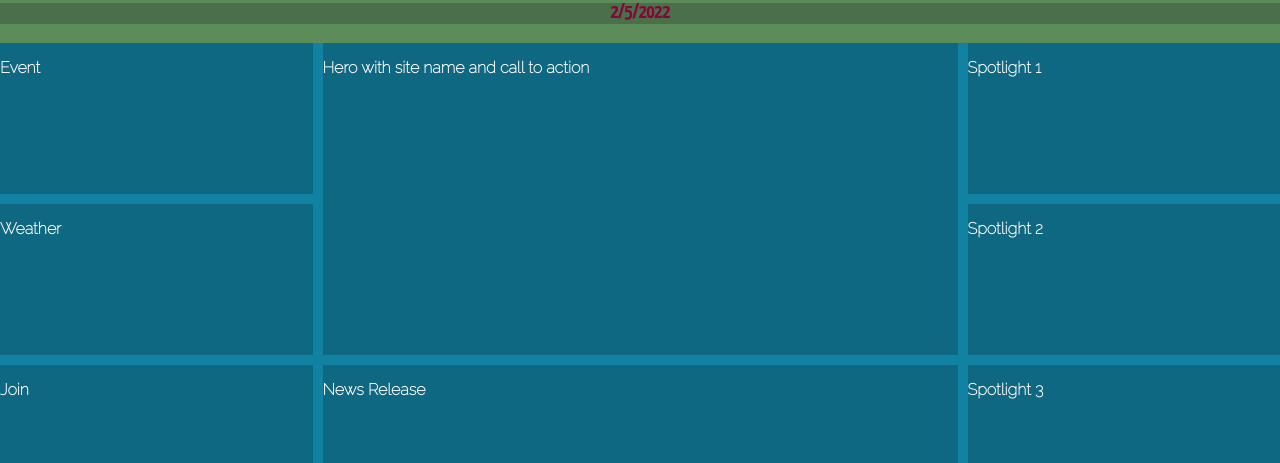
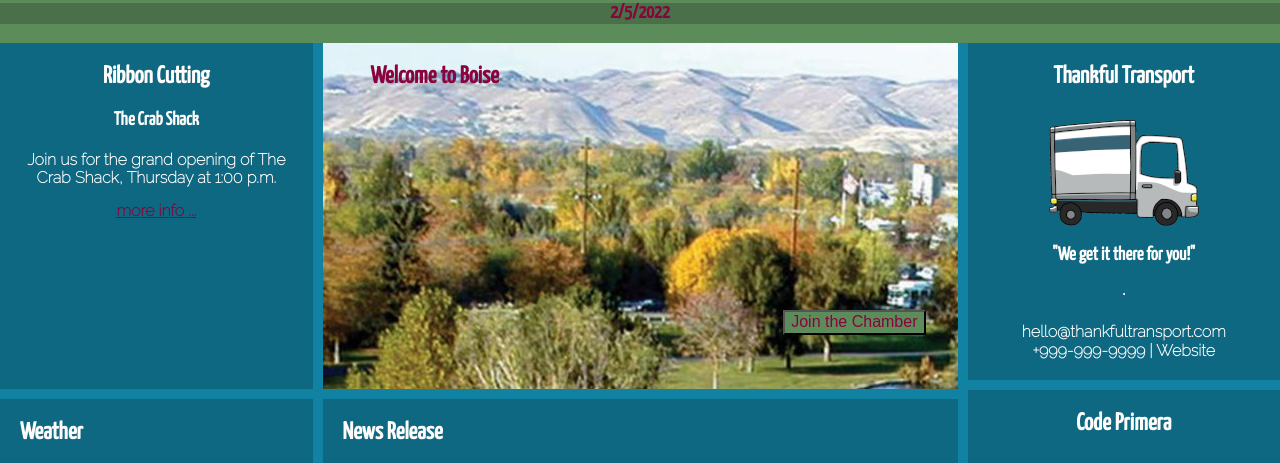
Before and after one commit to bneveret/wdd230, a plain HTML site: page chamber/index.html in a window 1280 px wide. Shown: the part 151-614 px from the top of the page. Drawn offline with Linux system fonts and the light colour scheme.

Commit message:
chamber updated

```diff
--- a/chamber/css/large.css
+++ b/chamber/css/large.css
@@ -25,15 +25,15 @@
     main {
         display: grid;
         grid-template-columns: repeat(4, 1fr);
-        grid-template-rows: repeat(3, 1fr);
+        grid-template-rows: repeat(3, min-content);
     }
     #hero {
         grid-column: 2/4;
-        grid-row: 1/3;
+        grid-row: 1/2;
     }
     #news {
         grid-column: 2/4;
-        grid-row: 3/4;
+        grid-row: 2/4;
     }
     #spotlights {
         grid-row: 1/4;
@@ -41,8 +41,12 @@
     }
     #spotlights div {
         display: grid;
-        grid-template-rows: repeat(3, 1fr);
+        grid-template-rows: repeat(3, min-content);
         grid-template-columns: 1fr;
+    }
+    #joinUs {
+        margin-top: 200px;
+        margin-bottom: -50px;
     }
 
 }
--- a/chamber/css/medium.css
+++ b/chamber/css/medium.css
@@ -1,5 +1,4 @@
 @media only screen and (min-width: 38rem) {
-
 
     #join, #s3 {
         display: inline-block;
@@ -7,6 +6,7 @@
     @media only screen and (max-width: 64rem) {
         #spotlights {
             grid-template-columns: 1fr 1fr 1fr;
+            grid-template-rows: min-content;
             }
         }
     footer div {
--- a/chamber/css/small.css
+++ b/chamber/css/small.css
@@ -1,9 +1,20 @@
 html {-webkit-text-size-adjust: 100%; -ms-text-size-adjust: 100%;}
 * { -moz-box-sizing: border-box; -webkit-box-sizing: border-box; box-sizing: border-box; }
 
-header, footer {
+header, footer, button {
     background-color: #5B8C5A;
     color: #89043D;
+}
+
+a {
+    color: #89043D;
+}
+a:hover {
+    color: black;
+}
+
+#hero button:hover {
+    background-color: rgba(0,0,0,0.2);
 }
 
 img {
@@ -31,7 +42,7 @@ body {
 main {
     display: grid;
     gap: 10px;
-    grid-template-rows: 1fr 1fr 1fr 1fr 1fr 1fr;
+    grid-template-rows: min-content min-content min-content min-content min-content min-content;
 }
 
 footer div {
@@ -52,7 +63,7 @@ p, a {
 main div {
     display: inline-block;
     background-color: rgba(0,0,0,0.2);
-    height: 100px;
+    min-height: 50px;
 }
 
 nav button {
@@ -104,9 +115,70 @@ nav ul.open {display: block;}
     gap: 10px;
     grid-template-rows: 1fr 1fr;
     background-color: rgba(0,0,0,-0.2);
-
 }
 
 #join, #s3 {
     display: none;
 }
+
+#joinUs {
+    float: right;
+    margin-right: 2em;
+    margin-top: 50px;
+    margin-bottom: 20px;
+}
+
+#hero {
+    background-image: url(../images/hero.jpg);
+}
+#hero h2 {
+    margin-left: 2em;
+    color: #89043D;
+}
+
+#event {
+    text-align: center;
+}
+#event p {
+    margin: 15px;
+}
+
+#weather img {
+    float: right;
+    margin-right: 100px;
+}
+#weather h3 {
+    font-size:30px;
+}
+#weather h2, #weather h3, #weather p {
+    margin-left: 20px;
+}
+
+#news h2, #news p {
+    margin: 20px;
+}
+#spotlights div hr {
+    border-top: 1px solid #FEFCFB;
+  }
+#spotlights div {
+    text-align: center;
+}
+#spotlights img {
+justify-self: center;
+}
+
+#join button {
+    width: 76%;
+    margin: 12%;
+}
+#join {
+    text-align: center;
+}
+
+#banner {
+    text-align: center;
+    grid-column: 1/4;
+}
+#banner.closed {
+    display: none;
+}
--- a/chamber/index.html
+++ b/chamber/index.html
@@ -15,6 +15,8 @@
       href="https://fonts.googleapis.com/css2?family=Raleway:wght@100&family=Yanone+Kaffeesatz&display=swap"
       rel="stylesheet"
     />
+
+    <link rel="icon" href="images/evergreen.ico" type="image/x-icon">
 
     <link href="css/normalize.css" rel="stylesheet" />
     <link href="css/small.css" rel="stylesheet" />
@@ -47,19 +49,20 @@
         </ul>
       </nav>
       <h3 id="currentdate">date</h3>
+      <div id="banner"><h2>🤝🏼 Come join us for the chamber meet and greet Wednesday at 7:00 p.m.</h2></div>
     </header>
 
     <main>
-      <div id="hero"><p>Hero with site name and call to action</p></div>
-      <div id="event"><p>Event</p></div>
-      <div id="weather"><p>Weather</p></div>
-      <div id="news"><p>News Release</p></div>
+      <div id="hero"><h2>Welcome to Boise</h2><button id="joinUs">Join the Chamber</button></div>
+      <div id="event"><h2>Ribbon Cutting</h2><h3>The Crab Shack</h3><p>Join us for the grand opening of The Crab Shack, Thursday at 1:00 p.m.</p><a href="#">more info ...</a></div>
+      <div id="weather"><h2>Weather</h2><img src="images/weather.png" alt="weather"><h3>33&deg;C</h3><h3>Partly Cloudy</h3><p>Wind Speed: 2.5 km/h</p><p>Wind Chill: N/A</p></div>
+      <div id="news"><h2>News Release</h2><p>Lorem ipsum dolor sit amet, consectetur adipiscing elit, sed do eiusmod tempor incididunt ut labore et dolore magna aliqua. Ut enim ad minim veniam, quis nostrud exercitation ullamco laboris nisi ut aliquip ex ea commodo consequat. Duis aute irure dolor in reprehenderit in voluptate velit esse cillum dolore eu fugiat nulla pariatur. Excepteur sint occaecat cupidatat non proident, sunt in culpa qui officia deserunt mollit anim id est laborum.</p></div>
       <div id="spotlights">
-        <div><p>Spotlight 1</p></div>
-        <div><p>Spotlight 2</p></div>
-        <div id="s3"><p>Spotlight 3</p></div>
+        <div><h2>Thankful Transport</h2><img src="images/truck.png" alt="truck"><h3>"We get it there for you!"</h3><hr><p>hello@thankfultransport.com<br>+999-999-9999 | Website</p></div>
+        <div><h2>Code Primera</h2><img src="images/computer.png" alt=""><h3>An after school coding instructional program.</h3><hr><p>contact@codeprimera.com<br>+999-999-9999 | Website</p></div>
+        <div id="s3"><h2>Build a Treefort</h2><img src="images/treefort.png" alt="treefort"><h3>Over 1000 Plans!</h3><hr><p>build@treefort.com<br>+999-999-9999 | Website</p></div>
       </div>
-      <div id="join"><p>Join</p></div>
+      <div id="join"><button>Join Us!</button><p>Discover how to join the chamber of commerce and how it will benefit your orginization!</p></div>
     </main>
 
     <footer>
--- a/chamber/js/scripts.js
+++ b/chamber/js/scripts.js
@@ -6,12 +6,18 @@ function toggleMenu() {
 const x = document.getElementById("hamburgerBtn");
 x.onclick= toggleMenu;
 
-const lastmod = document.querySelector("#lastmod")
-lastmod.textContent = "Last Modification: " + document.lastModified
+const lastmod = document.querySelector("#lastmod");
+lastmod.textContent = "Last Modification: " + document.lastModified;
 
-const currentdate = document.querySelector("#currentdate")
-const d = new Date()
-month = d.getMonth() + 1
-day = d.getDate()
-year = d.getFullYear()
-currentdate.textContent = month.toString() +'/'+ day.toString() +'/'+ year.toString()
+const currentdate = document.querySelector("#currentdate");
+const d = new Date();
+month = d.getMonth() + 1;
+day = d.getDate();
+year = d.getFullYear();
+currentdate.textContent = month.toString() +'/'+ day.toString() +'/'+ year.toString();
+
+const banner = document.querySelector('#banner');
+weekday = d.getDay();
+if (weekday == 0 || weekday == 3 || weekday == 4 || weekday == 5 || weekday == 6){
+    banner.classList.toggle("closed");
+};
```
Also changed, not shown: chamber/images/computer.png (added), chamber/images/evergreen.ico (added), chamber/images/hero.jpg (added), chamber/images/treefort.png (added), chamber/images/truck.png (added), chamber/images/weather.png (added).
